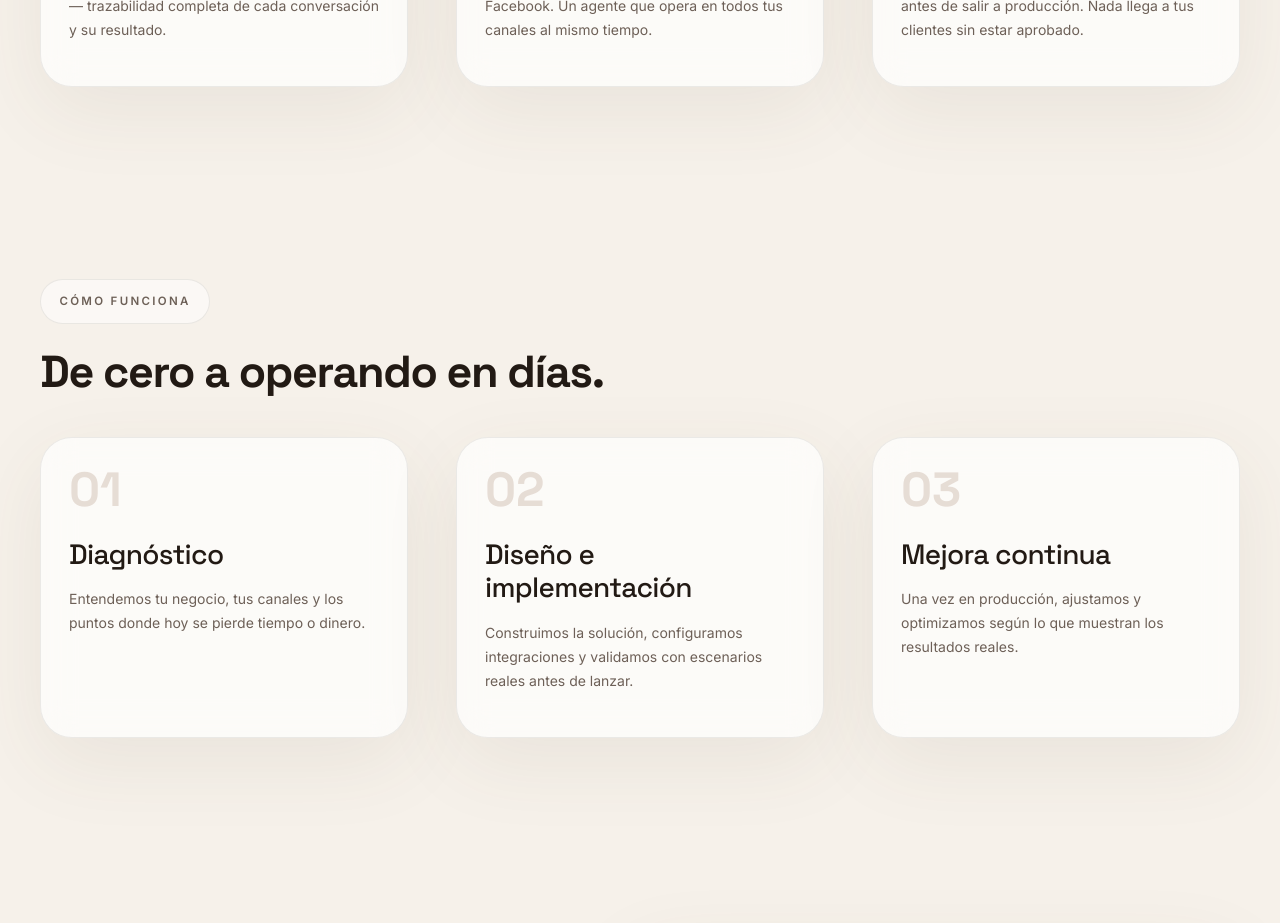
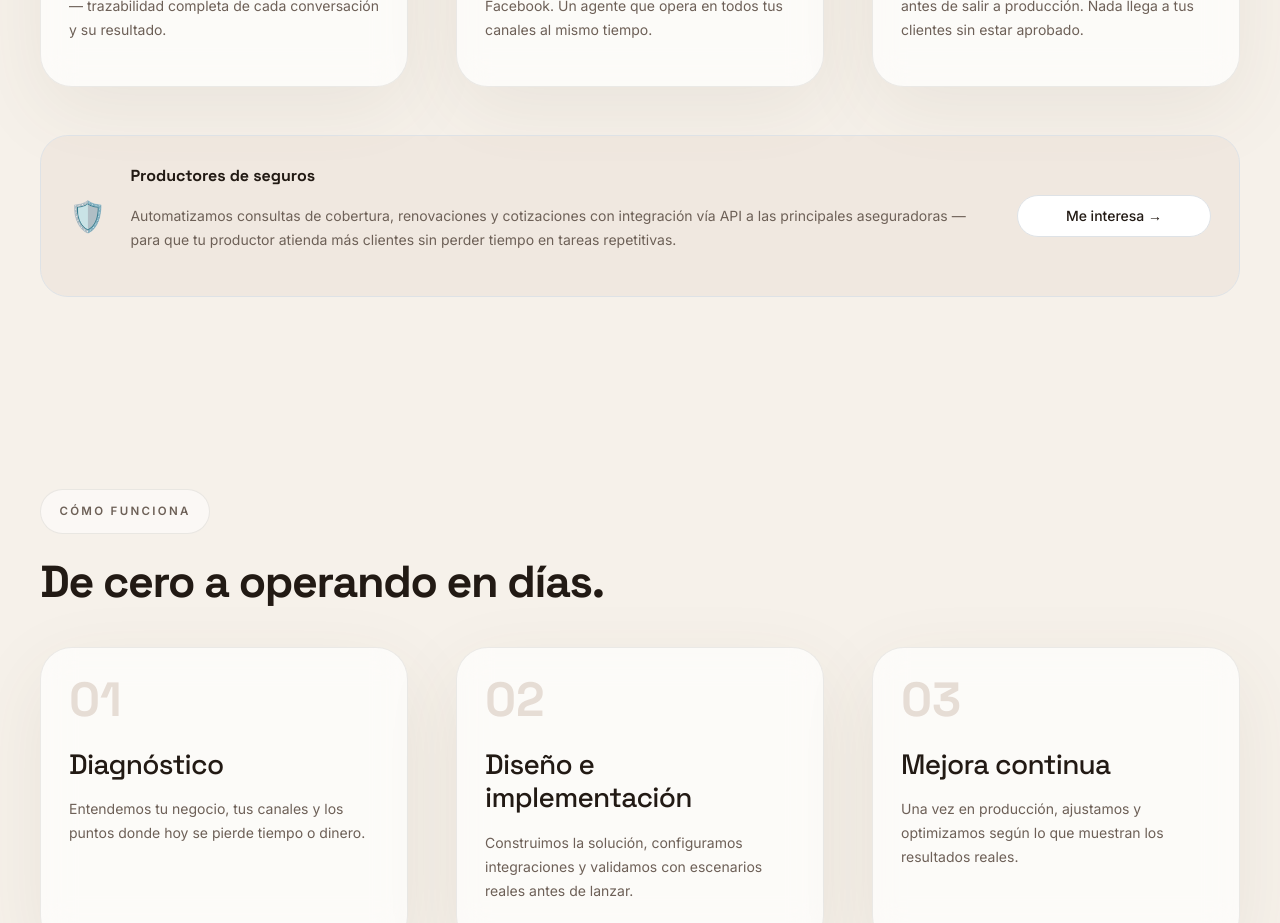
Before and after one commit to rakidev777/crolia-web, a Next.js app: page / in a window 1280 px wide. Shown: the part 4200-5123 px from the top of the page. Built offline with nearby package versions, Linux system fonts and the light colour scheme.

Commit message:
feat: agrega callout de productores de seguros

```diff
--- a/app/page.tsx
+++ b/app/page.tsx
@@ -289,6 +289,20 @@ export default function Home() {
             </div>
           ))}
         </div>
+
+        {/* Insurance callout */}
+        <div className="mt-5 flex flex-col gap-4 rounded-[1.75rem] border border-[color:var(--color-accent)]/20 bg-[color:var(--color-accent-soft)]/40 p-7 reveal sm:flex-row sm:items-center">
+          <div className="text-3xl shrink-0">🛡️</div>
+          <div className="flex-1">
+            <p className="font-bold text-[color:var(--color-ink)]" style={{ fontFamily: "var(--font-display)" }}>Productores de seguros</p>
+            <p className="mt-1 text-sm leading-6 text-[color:var(--color-muted)]">
+              Automatizamos consultas de cobertura, renovaciones y cotizaciones con integración vía API a las principales aseguradoras — para que tu productor atienda más clientes sin perder tiempo en tareas repetitivas.
+            </p>
+          </div>
+          <a href="#contacto" className="shrink-0 rounded-full border border-[color:var(--color-accent)]/30 bg-white px-5 py-2.5 text-sm font-medium text-[color:var(--color-accent)] transition hover:bg-[color:var(--color-accent)] hover:text-white">
+            Me interesa →
+          </a>
+        </div>
       </section>
 
       {/* ── Process ── */}
```
